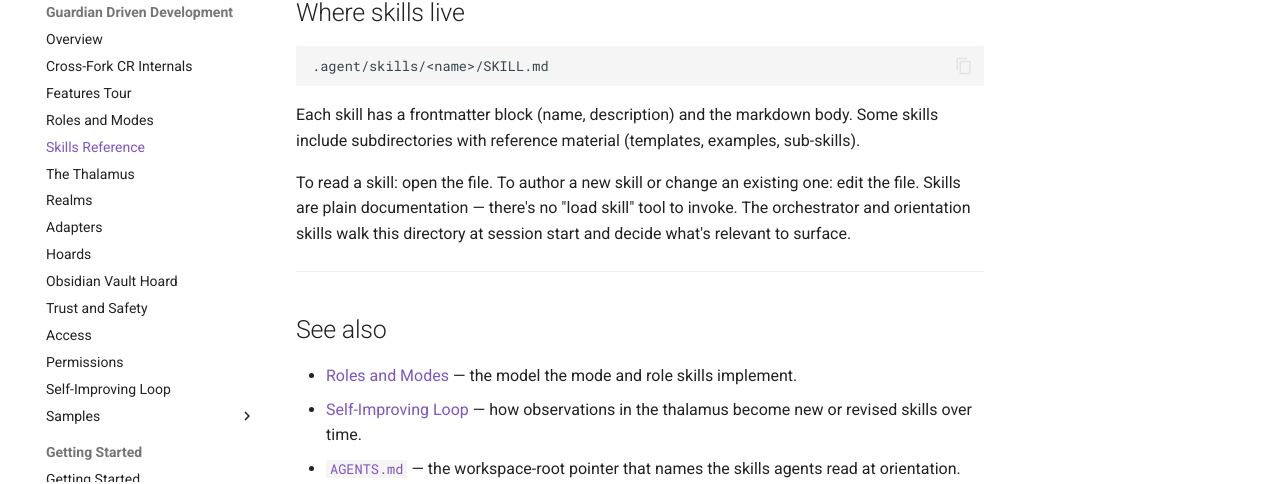
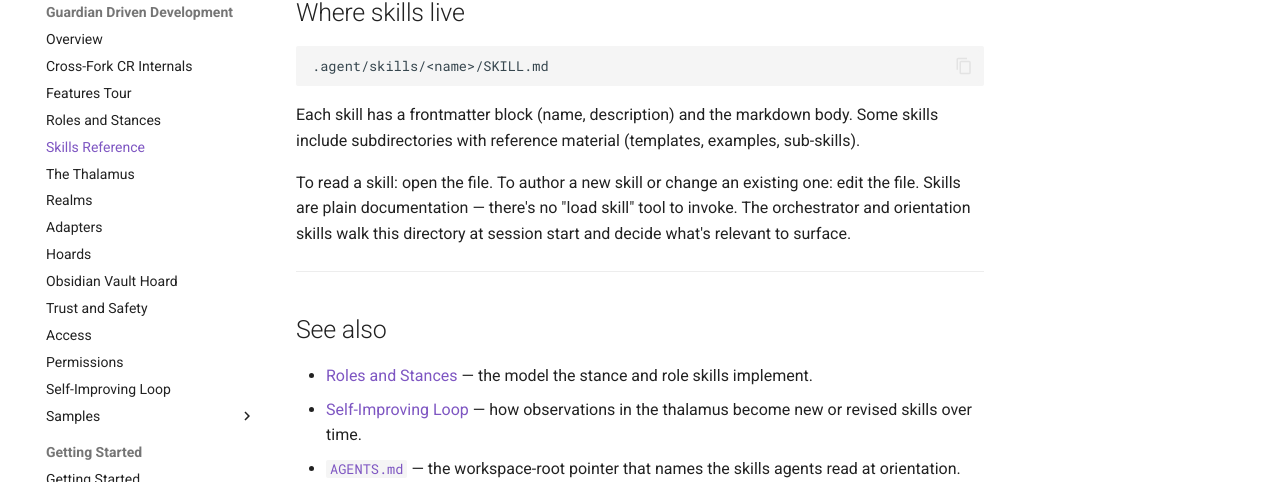
Before and after one commit to SiliconSaga/yggdrasil, an MkDocs documentation site: the page built from docs/gdd/skills-reference.md, in a window 1280 px wide and 900 px high, scrolled down 2457 px. Shown: the part 350-834 px from the top of the window. Built offline with MkDocs 1.6.1 and Material for MkDocs 9.7.7, drawn with Linux system fonts in a browser that asks for light colours; comment, search, counter and statistics services are not loaded; some of the changed text lies outside the part shown.

Commit message:
docs(gdd): rename Roles and Modes → Roles and Stances; add Mentoring overlay section
Rename the conceptual docs page and rewrite it around the three axes: roles (kept), stances (quick/zen/flow — formerly "modes"), and mentoring (a composable boolean overlay, no longer a fourth mode). Adds the stance-philosophy notes (zen = focus without bypass; flow = meander but nudge back; quick = minimal ceremony, with the relax-guardrails "YOLO-lite" idea explicitly deferred), the session-established note, and the gdd-k8s tie-in. Updates the mkdocs nav entry and the four cross-reference links (skills-reference, hoards, index, features).

Task 4 of the mentoring/k8s plan. Broader mode→stance prose sweep across skills is Task 5. (Committed pre-staged: the rename's staged deletion didn't fit the bodyfile add-list check.)

Co-Authored-By: Claude Opus 4.8 <noreply@anthropic.com>

```diff
--- a/docs/gdd/skills-reference.md
+++ b/docs/gdd/skills-reference.md
@@ -17,7 +17,7 @@ Modes set the ceremony level for a session. Most sessions sit in exactly one mod
 | **gdd-quick** | Minimal-ceremony short sessions (≈15 minutes). Suggests appropriately small tasks. |
 | **gdd-mentoring** | Agent explains decisions and teaches practices in context. For unfamiliar areas or learning new tools. |
 
-See [Roles and Modes](roles-and-modes.md) for the full mental model.
+See [Roles and Stances](roles-and-stances.md) for the full mental model.
 
 ---
 
@@ -85,6 +85,6 @@ To read a skill: open the file. To author a new skill or change an existing one:
 
 ## See also
 
-- [Roles and Modes](roles-and-modes.md) — the model the mode and role skills implement.
+- [Roles and Stances](roles-and-stances.md) — the model the stance and role skills implement.
 - [Self-Improving Loop](self-improving-loop.md) — how observations in the thalamus become new or revised skills over time.
 - [`AGENTS.md`](https://github.com/SiliconSaga/yggdrasil/blob/main/AGENTS.md) — the workspace-root pointer that names the skills agents read at orientation.
--- a/mkdocs.yml
+++ b/mkdocs.yml
@@ -60,7 +60,7 @@ nav:
     - Overview: gdd/index.md
     - Cross-Fork CR Internals: gdd/cr-internals.md
     - Features Tour: gdd/features.md
-    - Roles and Modes: gdd/roles-and-modes.md
+    - Roles and Stances: gdd/roles-and-stances.md
     - Skills Reference: gdd/skills-reference.md
     - The Thalamus: gdd/thalamus.md
     - Realms: gdd/realms.md
```
Also changed, not shown: docs/gdd/features.md (+1 -1 lines), docs/gdd/hoards.md (+1 -1 lines), docs/gdd/index.md (+2 -2 lines), docs/gdd/roles-and-modes.md (deleted, +0 -48 lines), docs/gdd/roles-and-stances.md (added, +61 -0 lines).
